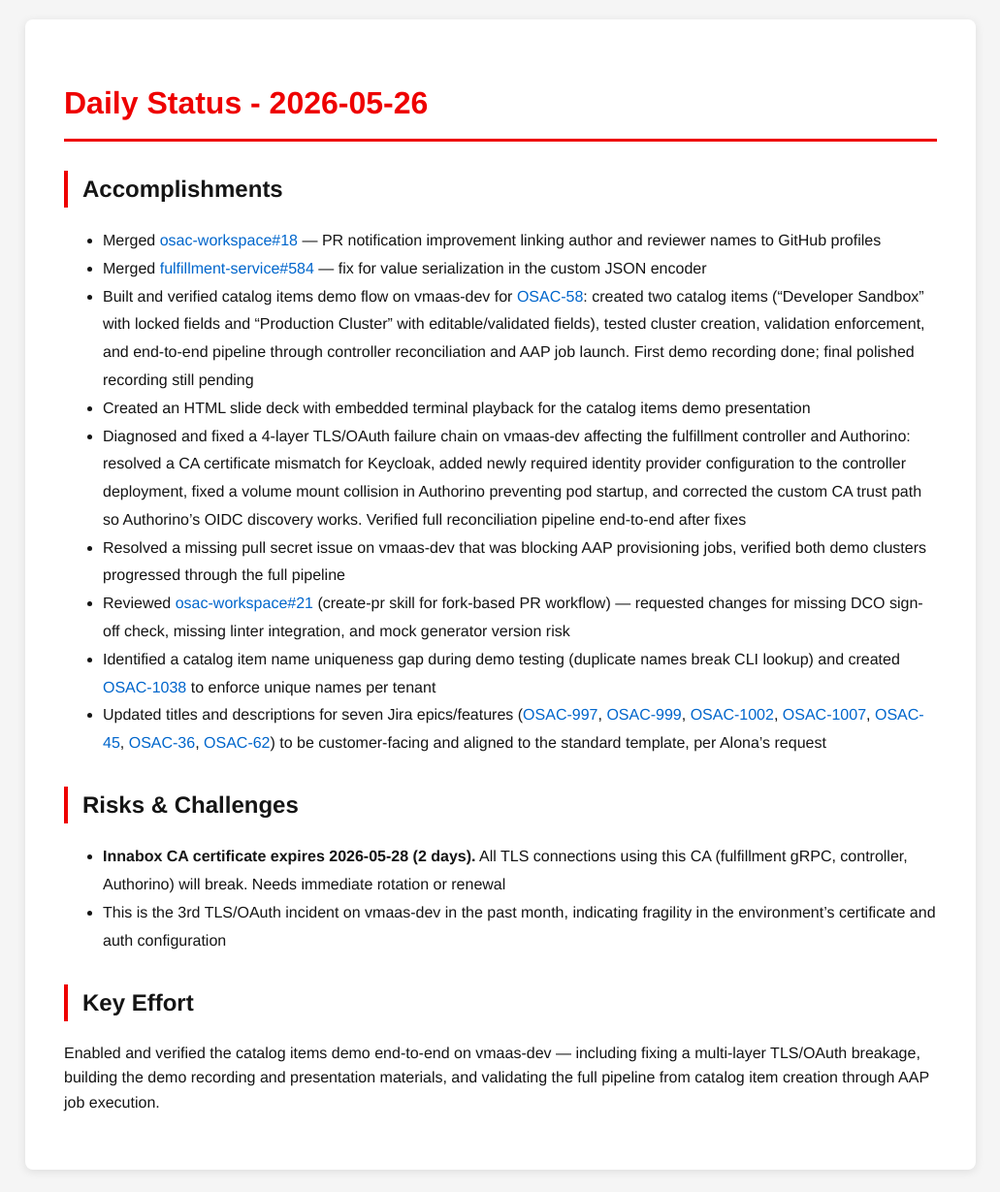
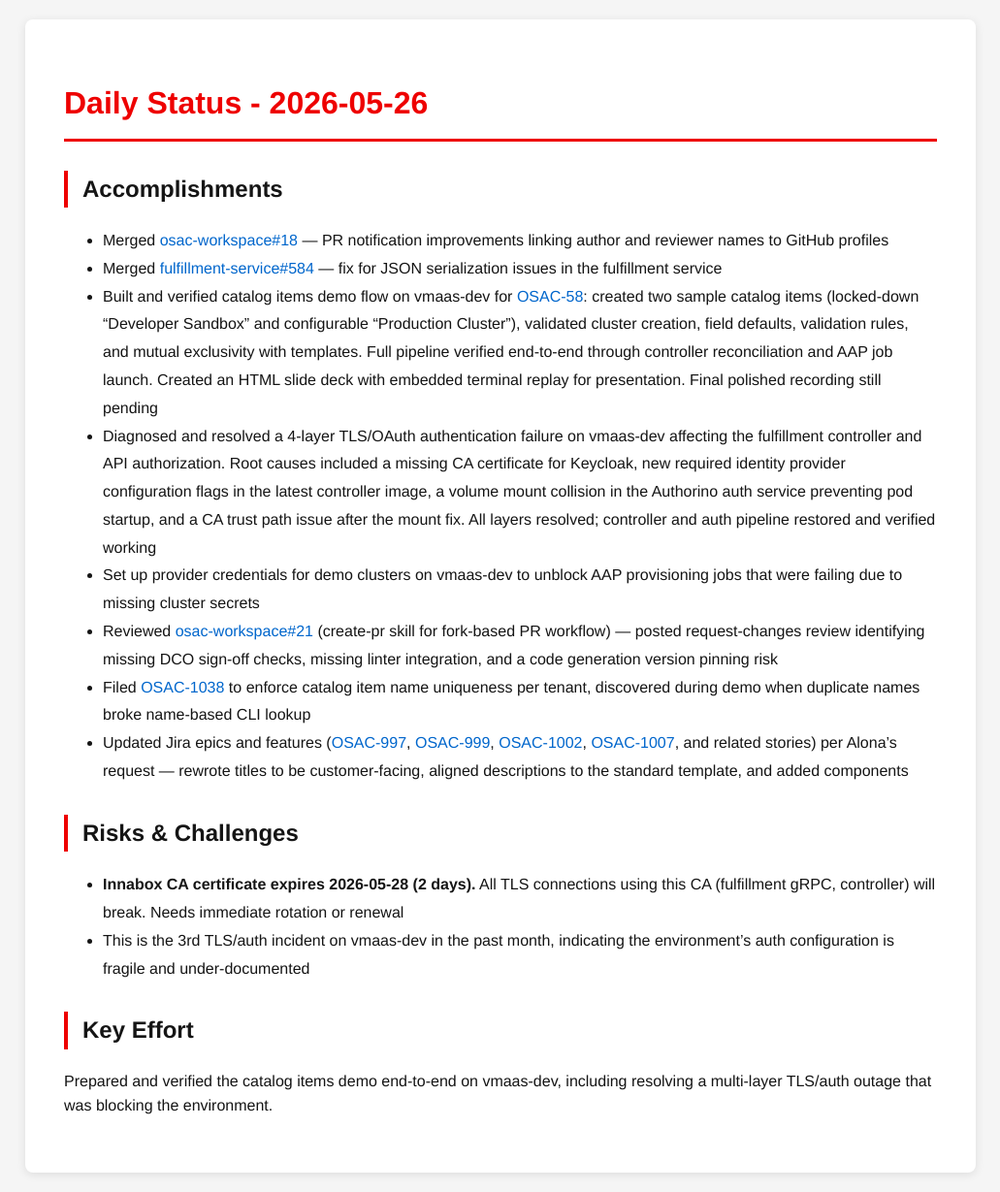
Before and after one commit to tzvatot/daily-status, a Jekyll site: the page built from 2026-05-26.md, in a window 1280 px wide. Shown: the whole page at 97% size, without its empty margins (124-1155 px from the left). Built offline with Jekyll 4.4.1, drawn with Linux system fonts in a browser that asks for light colours.

Commit message:
Daily status update - 2026-05-26

```diff
--- a/2026-05-26.md
+++ b/2026-05-26.md
@@ -7,22 +7,18 @@ date: 2026-05-26
 # Daily Status - 2026-05-26
 
 ## Accomplishments
-
-- Merged [osac-workspace#18](https://github.com/osac-project/osac-workspace/pull/18) — PR notification improvement linking author and reviewer names to GitHub profiles
-- Merged [fulfillment-service#584](https://github.com/osac-project/fulfillment-service/pull/584) — fix for value serialization in the custom JSON encoder
-- Built and verified catalog items demo flow on vmaas-dev for [OSAC-58](https://redhat.atlassian.net/browse/OSAC-58): created two catalog items ("Developer Sandbox" with locked fields and "Production Cluster" with editable/validated fields), tested cluster creation, validation enforcement, and end-to-end pipeline through controller reconciliation and AAP job launch. First demo recording done; final polished recording still pending
-- Created an HTML slide deck with embedded terminal playback for the catalog items demo presentation
-- Diagnosed and fixed a 4-layer TLS/OAuth failure chain on vmaas-dev affecting the fulfillment controller and Authorino: resolved a CA certificate mismatch for Keycloak, added newly required identity provider configuration to the controller deployment, fixed a volume mount collision in Authorino preventing pod startup, and corrected the custom CA trust path so Authorino's OIDC discovery works. Verified full reconciliation pipeline end-to-end after fixes
-- Resolved a missing pull secret issue on vmaas-dev that was blocking AAP provisioning jobs, verified both demo clusters progressed through the full pipeline
-- Reviewed [osac-workspace#21](https://github.com/osac-project/osac-workspace/pull/21) (create-pr skill for fork-based PR workflow) — requested changes for missing DCO sign-off check, missing linter integration, and mock generator version risk
-- Identified a catalog item name uniqueness gap during demo testing (duplicate names break CLI lookup) and created [OSAC-1038](https://redhat.atlassian.net/browse/OSAC-1038) to enforce unique names per tenant
-- Updated titles and descriptions for seven Jira epics/features ([OSAC-997](https://redhat.atlassian.net/browse/OSAC-997), [OSAC-999](https://redhat.atlassian.net/browse/OSAC-999), [OSAC-1002](https://redhat.atlassian.net/browse/OSAC-1002), [OSAC-1007](https://redhat.atlassian.net/browse/OSAC-1007), [OSAC-45](https://redhat.atlassian.net/browse/OSAC-45), [OSAC-36](https://redhat.atlassian.net/browse/OSAC-36), [OSAC-62](https://redhat.atlassian.net/browse/OSAC-62)) to be customer-facing and aligned to the standard template, per Alona's request
+- Merged [osac-workspace#18](https://github.com/osac-project/osac-workspace/pull/18) — PR notification improvements linking author and reviewer names to GitHub profiles
+- Merged [fulfillment-service#584](https://github.com/osac-project/fulfillment-service/pull/584) — fix for JSON serialization issues in the fulfillment service
+- Built and verified catalog items demo flow on vmaas-dev for [OSAC-58](https://redhat.atlassian.net/browse/OSAC-58): created two sample catalog items (locked-down "Developer Sandbox" and configurable "Production Cluster"), validated cluster creation, field defaults, validation rules, and mutual exclusivity with templates. Full pipeline verified end-to-end through controller reconciliation and AAP job launch. Created an HTML slide deck with embedded terminal replay for presentation. Final polished recording still pending
+- Diagnosed and resolved a 4-layer TLS/OAuth authentication failure on vmaas-dev affecting the fulfillment controller and API authorization. Root causes included a missing CA certificate for Keycloak, new required identity provider configuration flags in the latest controller image, a volume mount collision in the Authorino auth service preventing pod startup, and a CA trust path issue after the mount fix. All layers resolved; controller and auth pipeline restored and verified working
+- Set up provider credentials for demo clusters on vmaas-dev to unblock AAP provisioning jobs that were failing due to missing cluster secrets
+- Reviewed [osac-workspace#21](https://github.com/osac-project/osac-workspace/pull/21) (create-pr skill for fork-based PR workflow) — posted request-changes review identifying missing DCO sign-off checks, missing linter integration, and a code generation version pinning risk
+- Filed [OSAC-1038](https://redhat.atlassian.net/browse/OSAC-1038) to enforce catalog item name uniqueness per tenant, discovered during demo when duplicate names broke name-based CLI lookup
+- Updated Jira epics and features ([OSAC-997](https://redhat.atlassian.net/browse/OSAC-997), [OSAC-999](https://redhat.atlassian.net/browse/OSAC-999), [OSAC-1002](https://redhat.atlassian.net/browse/OSAC-1002), [OSAC-1007](https://redhat.atlassian.net/browse/OSAC-1007), and related stories) per Alona's request — rewrote titles to be customer-facing, aligned descriptions to the standard template, and added components
 
 ## Risks & Challenges
-
-- **Innabox CA certificate expires 2026-05-28 (2 days).** All TLS connections using this CA (fulfillment gRPC, controller, Authorino) will break. Needs immediate rotation or renewal
-- This is the 3rd TLS/OAuth incident on vmaas-dev in the past month, indicating fragility in the environment's certificate and auth configuration
+- **Innabox CA certificate expires 2026-05-28 (2 days).** All TLS connections using this CA (fulfillment gRPC, controller) will break. Needs immediate rotation or renewal
+- This is the 3rd TLS/auth incident on vmaas-dev in the past month, indicating the environment's auth configuration is fragile and under-documented
 
 ## Key Effort
-
-Enabled and verified the catalog items demo end-to-end on vmaas-dev — including fixing a multi-layer TLS/OAuth breakage, building the demo recording and presentation materials, and validating the full pipeline from catalog item creation through AAP job execution.
+Prepared and verified the catalog items demo end-to-end on vmaas-dev, including resolving a multi-layer TLS/auth outage that was blocking the environment.
```
